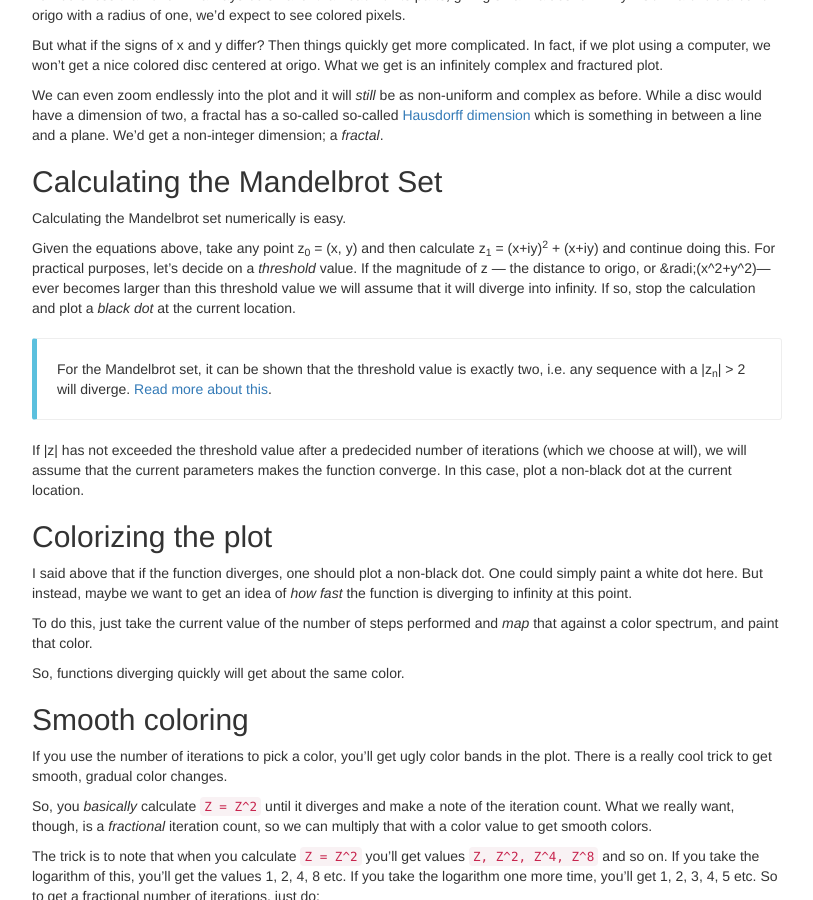
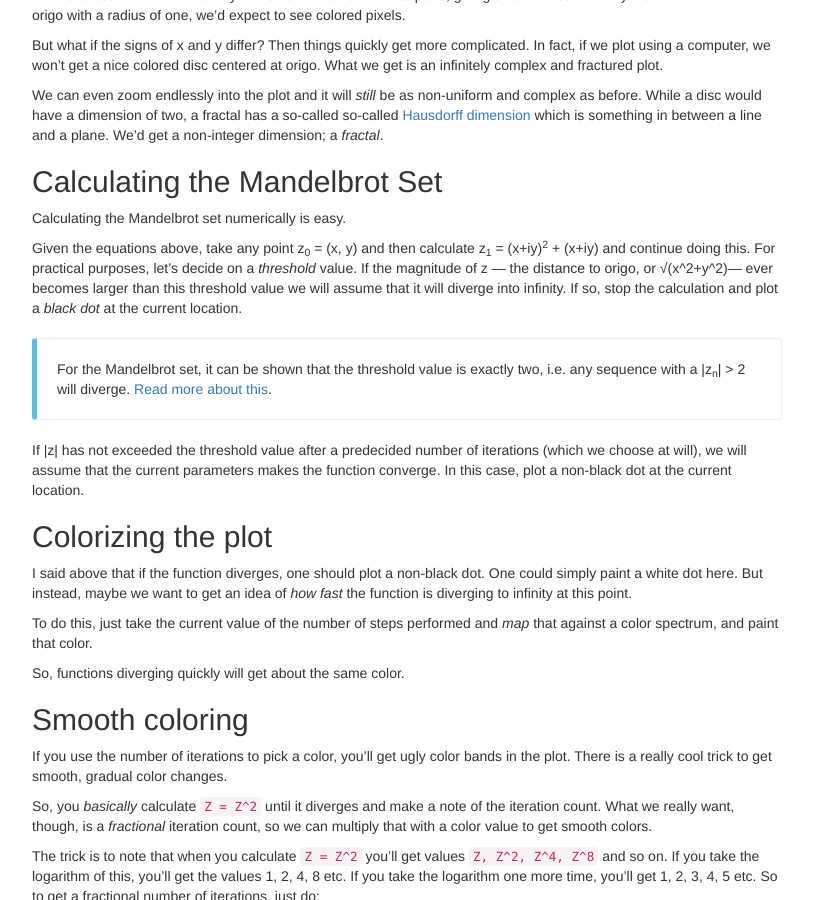
Before and after one commit to cslarsen/csl.name, a Jekyll site: the page built from _posts/2012-02-22-mandelbrot-rendering.markdown, in a window 1280 px wide and 900 px high, scrolled down 1620 px. Shown: the whole window, without its empty margins (38-851 px from the left). Built offline with Jekyll 4.4.1, drawn with Linux system fonts in a browser that asks for light colours; Markdown is read by kramdown in place of the engine named in the settings; comment, search, counter and statistics services are not loaded; part of the change alters nothing that is shown.

```diff
--- a/_posts/2012-02-22-mandelbrot-rendering.markdown
+++ b/_posts/2012-02-22-mandelbrot-rendering.markdown
@@ -111,7 +111,7 @@ Given the equations above, take any point <span>z<sub>0</sub> = (x, y)</span>
 and then calculate <span>z<sub>1</sub> = (x+iy)<sup>2</sup> + (x+iy)</span> and
 continue doing this.  For practical purposes, let's decide on a _threshold_
 value.  If the magnitude of <span>z</span> &mdash; the distance to origo, or
-<span>&radi;(x^2+y^2)</span>&mdash; ever becomes larger than this threshold
+<span>&radic;(x^2+y^2)</span>&mdash; ever becomes larger than this threshold
 value we will assume that it will diverge into infinity.  If so, stop the
 calculation and plot a _black dot_ at the current location.
 
```
